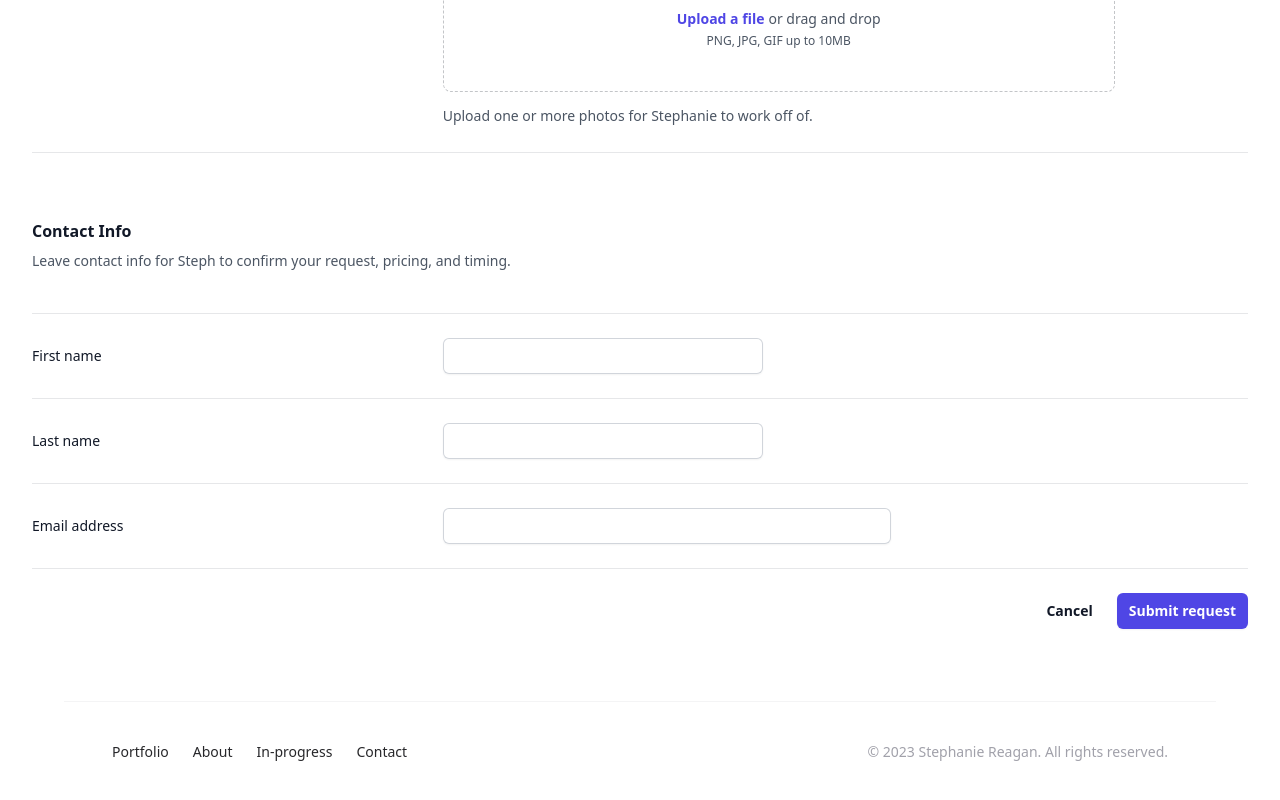
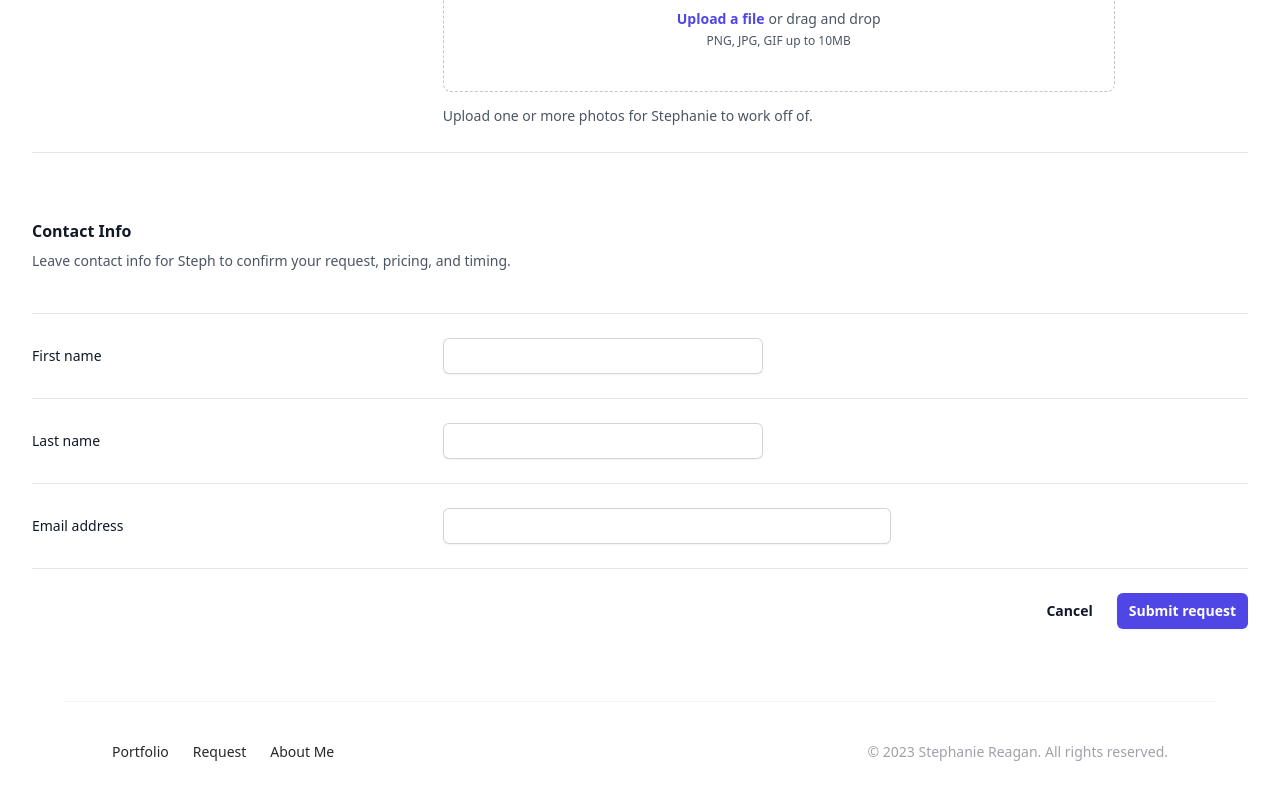
Before and after one commit to kylesurfs/steph-paints-vite, a React (Vite) app: page /contact in a window 1280 px wide. Shown: the part 508-1308 px from the top of the page. Built offline with nearby package versions, Linux system fonts and the light colour scheme.

Commit message:
Updated nav links and order on Footer

```diff
--- a/src/components/Footer.tsx
+++ b/src/components/Footer.tsx
@@ -33,9 +33,8 @@ export function Footer() {
             <div className='flex flex-col items-center justify-between gap-6 sm:flex-row'>
               <div className='flex flex-wrap justify-center gap-x-6 gap-y-1 text-sm font-medium text-zinc-800 dark:text-zinc-200'>
                 <FooterNavLink to='/'>Portfolio</FooterNavLink>
-                <FooterNavLink to='/about'>About</FooterNavLink>
-                <FooterNavLink to='/active'>In-progress</FooterNavLink>
-                <FooterNavLink to='/contact'>Contact</FooterNavLink>
+                <FooterNavLink to='/contact'>Request</FooterNavLink>
+                <FooterNavLink to='/about'>About Me</FooterNavLink>
               </div>
               <p className='text-sm text-zinc-400 dark:text-zinc-500'>
                 &copy; {new Date().getFullYear()} Stephanie Reagan. All rights
```
